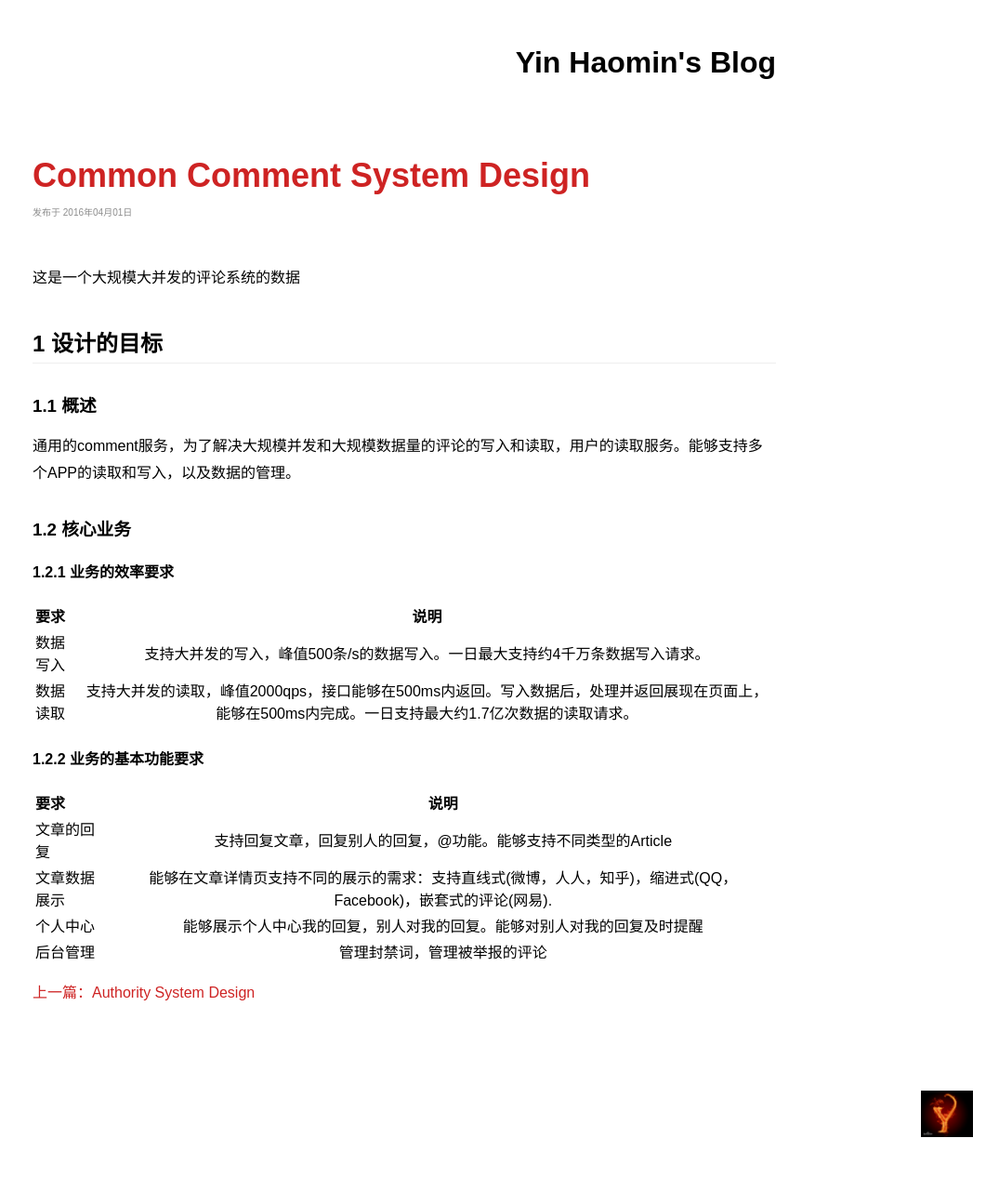
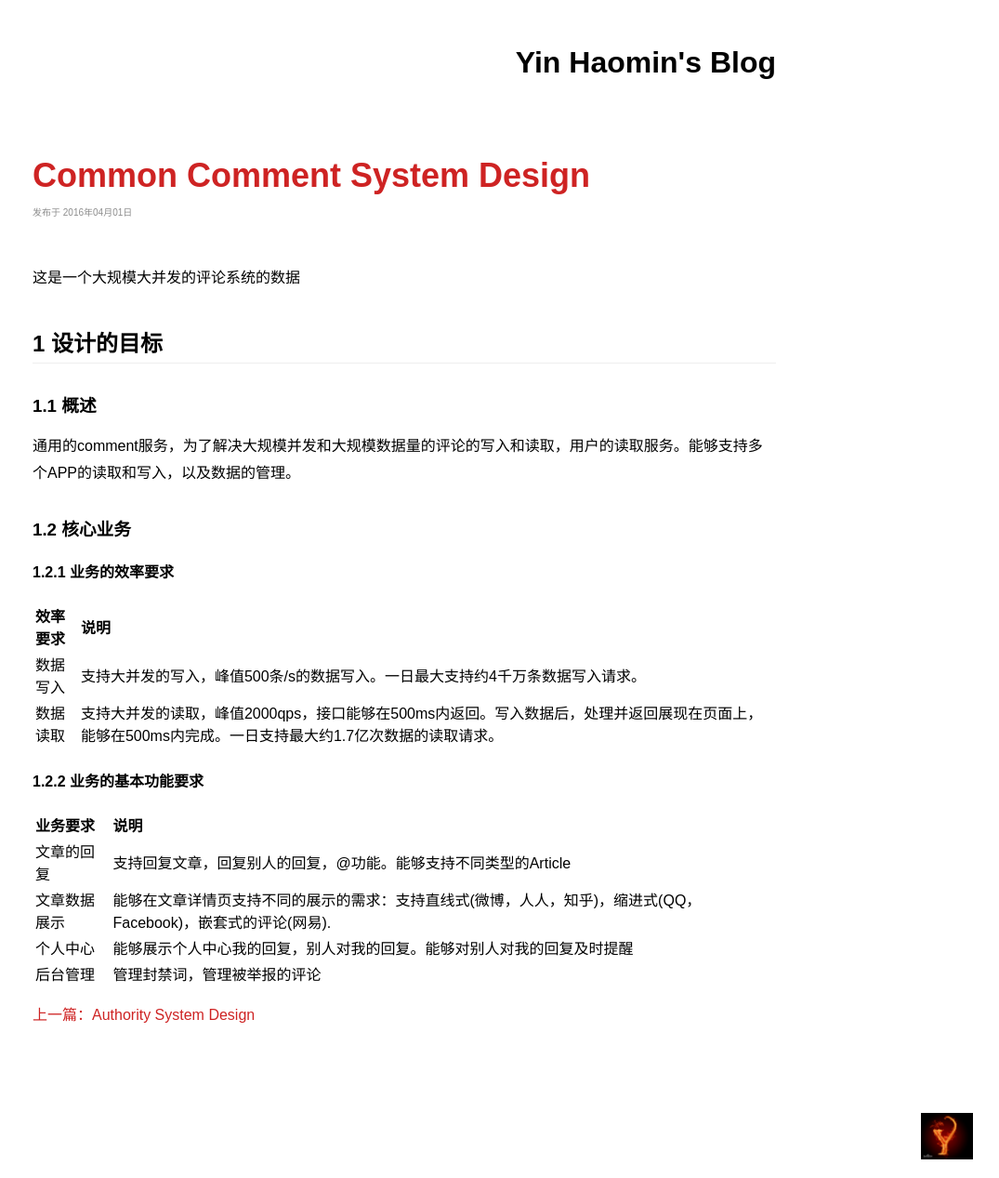
Before and after one commit to yinhaomin/yinhaomin.github.io, a Jekyll site: the page built from _posts/2016-04-01-Common Comment System Design.md, in a window 1280 px wide. Shown: the whole page at 93% size, without its empty margins (205-1280 px from the left). Built offline with Jekyll 4.4.1, drawn with Linux system fonts in a browser that asks for light colours; comment, search, counter and statistics services are not loaded; before the commit the page ends 1243 px from its top, so only the background shows below that.

Commit message:
Update 2016-04-01-Common Comment System Design.md

```diff
--- a/_posts/2016-04-01-Common Comment System Design.md
+++ b/_posts/2016-04-01-Common Comment System Design.md
@@ -17,16 +17,16 @@ keywords: Comment,评论系统,系统设计
 
 #### <a id="design-aim-core-efficiency"></a>1.2.1 业务的效率要求
 
-|要求|说明|
-|:-------|:-------:|
+|效率要求|说明|
+|:-------|:-------|
 |数据写入|支持大并发的写入，峰值500条/s的数据写入。一日最大支持约4千万条数据写入请求。|
 |数据读取|支持大并发的读取，峰值2000qps，接口能够在500ms内返回。写入数据后，处理并返回展现在页面上，能够在500ms内完成。一日支持最大约1.7亿次数据的读取请求。|
 
 
 #### <a id="design-aim-core-basic"></a>1.2.2 业务的基本功能要求
 
-|要求|说明|
-|:-------|:-------:|
+|业务要求|说明|
+|:-------|:-------|
 |文章的回复|支持回复文章，回复别人的回复，@功能。能够支持不同类型的Article|
 |文章数据展示|能够在文章详情页支持不同的展示的需求：支持直线式(微博，人人，知乎)，缩进式(QQ， Facebook)，嵌套式的评论(网易).|
 |个人中心|能够展示个人中心我的回复，别人对我的回复。能够对别人对我的回复及时提醒|
```
